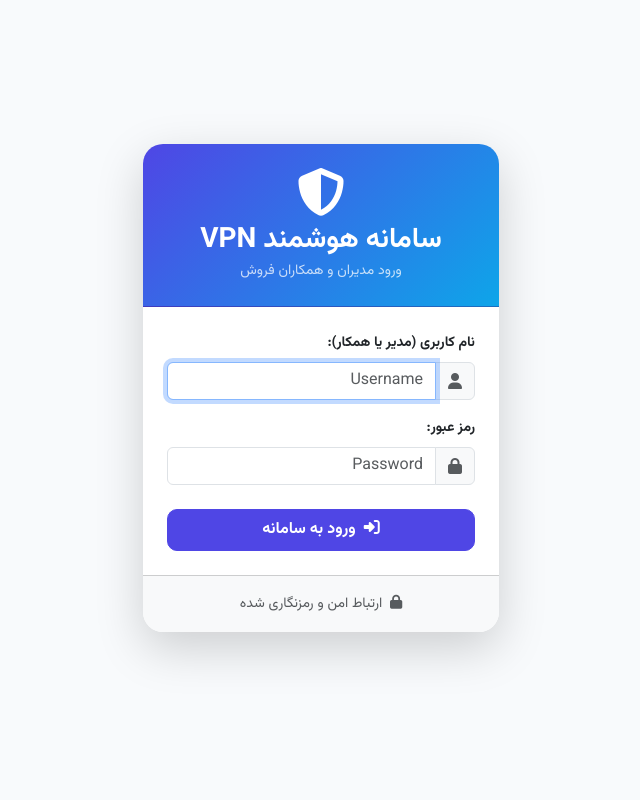
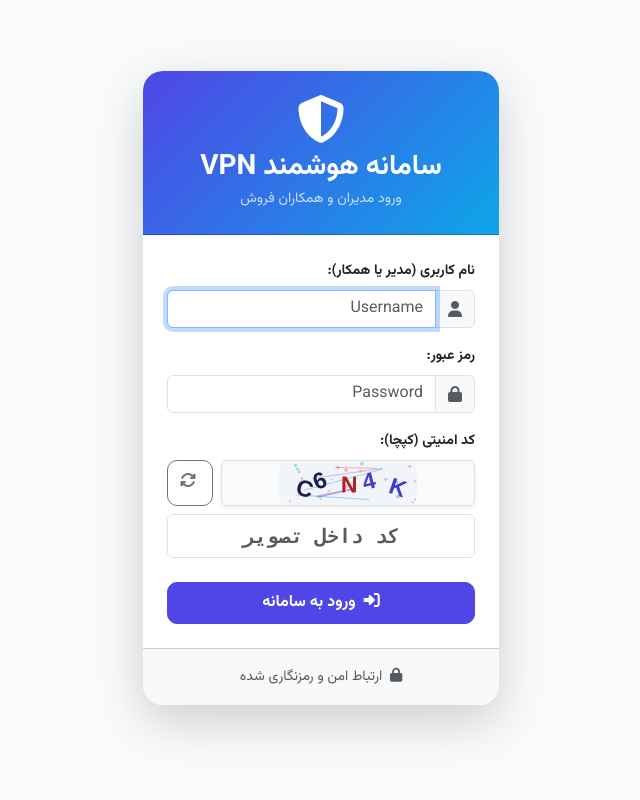
Before and after one commit to MOhammaDpirouznia/TGBot, a Flask app: page /login in a window 1280 px wide. Shown: the whole page, without its empty margins (319-959 px from the left). Run offline with Flask 3, Linux system fonts and the light colour scheme.

Commit message:
Add files via upload

```diff
--- a/templates/base.html
+++ b/templates/base.html
@@ -22,8 +22,18 @@
             --sidebar-bg: #0f172a;
             --body-bg: #f8fafc;
             --card-bg: #ffffff;
+            --card-border: rgba(0,0,0,0.06);
             --text-main: #1e293b;
             --text-muted: #64748b;
+        }
+
+        [data-bs-theme="dark"] {
+            --body-bg: #0b0f19;
+            --card-bg: #151e2e;
+            --card-border: #1e293b;
+            --sidebar-bg: #090d16;
+            --text-main: #f8fafc;
+            --text-muted: #94a3b8;
         }
 
         body {
@@ -357,6 +413,9 @@
                     {% endif %}
                 </div>
             </div>
+            <button type="button" class="btn btn-outline-light btn-sm w-100 mb-2 d-flex align-items-center justify-content-center gap-2" id="themeToggleBtn" onclick="toggleTheme()">
+                <i id="themeIcon" class="fas fa-moon text-info"></i> <span id="themeLabel">حالت تیره</span>
+            </button>
             <a href="{{ url_for('logout') }}" class="btn btn-outline-danger btn-sm w-100">
                 <i class="fas fa-power-off me-1"></i> خروج از پنل
             </a>
@@ -611,6 +670,33 @@
             }
         }
 
+        // ─── سیستم تغییر تم تیره / روشن (Dark/Light Mode) ───
+        function applyTheme(theme) {
+            document.documentElement.setAttribute('data-bs-theme', theme);
+            localStorage.setItem('app_theme', theme);
+            const icon = document.getElementById('themeIcon');
+            const label = document.getElementById('themeLabel');
+            if (icon && label) {
+                if (theme === 'dark') {
+                    icon.className = 'fas fa-sun text-warning';
+                    label.textContent = 'حالت روشن';
+                } else {
+                    icon.className = 'fas fa-moon text-info';
+                    label.textContent = 'حالت تیره';
+                }
+            }
+        }
+
+        function toggleTheme() {
+            const current = document.documentElement.getAttribute('data-bs-theme') || 'light';
+            const next = current === 'dark' ? 'light' : 'dark';
+            applyTheme(next);
+        }
+
+        // مقداردهی اولیه تم
+        const savedTheme = localStorage.getItem('app_theme') || 'light';
+        applyTheme(savedTheme);
+
         // اجرای پایش هر ۱۲ ثانیه برای مدیر
         {% if session.get('role') == 'admin' %}
         setInterval(pollAdminNotifications, 12000);
--- a/templates/login.html
+++ b/templates/login.html
@@ -32,12 +32,23 @@
                             </div>
                         </div>
 
-                        <div class="mb-4">
+                        <div class="mb-3">
                             <label class="form-label small fw-bold">رمز عبور:</label>
                             <div class="input-group">
                                 <span class="input-group-text bg-light"><i class="fas fa-lock text-muted"></i></span>
                                 <input type="password" class="form-control" name="password" placeholder="Password" required>
                             </div>
+                        </div>
+
+                        <div class="mb-4">
+                            <label class="form-label small fw-bold">کد امنیتی (کپچا):</label>
+                            <div class="d-flex align-items-center gap-2 mb-2">
+                                <img id="captchaImg" src="{{ url_for('captcha_image') }}" alt="کپچا" class="rounded border shadow-sm flex-grow-1" style="height: 46px; object-fit: contain; background: #f8fafc; cursor: pointer;" onclick="refreshCaptcha()" title="برای تغییر تصویر کلیک کنید">
+                                <button type="button" class="btn btn-outline-secondary" onclick="refreshCaptcha()" title="تغییر تصویر کد امنیتی" style="height: 46px; width: 46px;">
+                                    <i class="fas fa-rotate"></i>
+                                </button>
+                            </div>
+                            <input type="text" class="form-control text-center font-monospace fs-5 text-uppercase fw-bold" name="captcha" placeholder="کد داخل تصویر" maxlength="6" autocomplete="off" required>
                         </div>
 
                         <button type="submit" class="btn btn-primary w-100 py-2 fw-bold">
@@ -52,4 +63,13 @@
         </div>
     </div>
 </div>
+
+<script>
+function refreshCaptcha() {
+    const img = document.getElementById('captchaImg');
+    if (img) {
+        img.src = "{{ url_for('captcha_image') }}?t=" + new Date().getTime();
+    }
+}
+</script>
 {% endblock %}
--- a/templates/users.html
+++ b/templates/users.html
@@ -65,5 +65,3 @@
     </div>
 </div>
 {% endblock %}
-
-{% endblock %}
```
Also changed, not shown: other parts of templates/base.html (+46 -0 lines), templates/subscriptions.html (+4 -4 lines).
